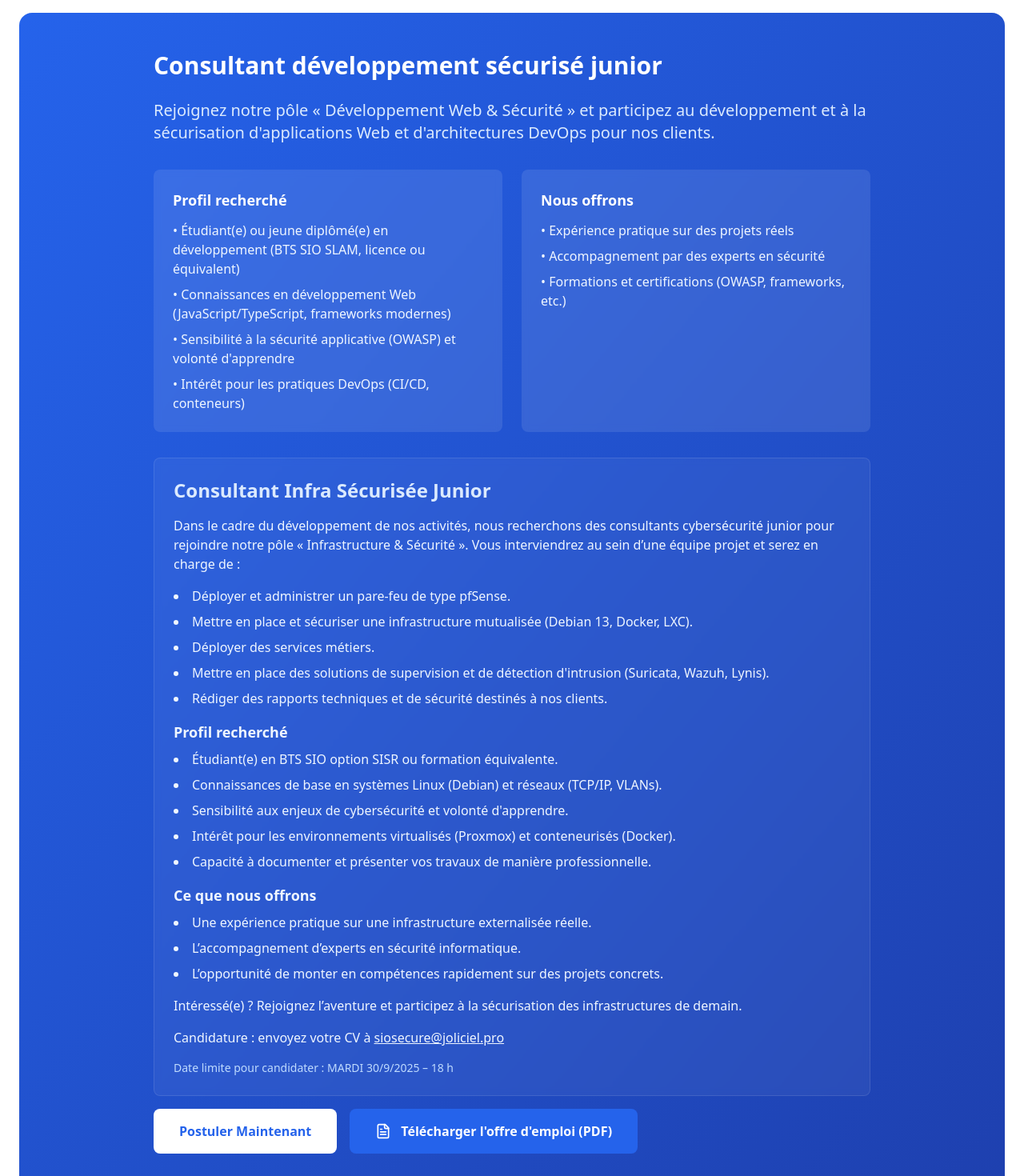
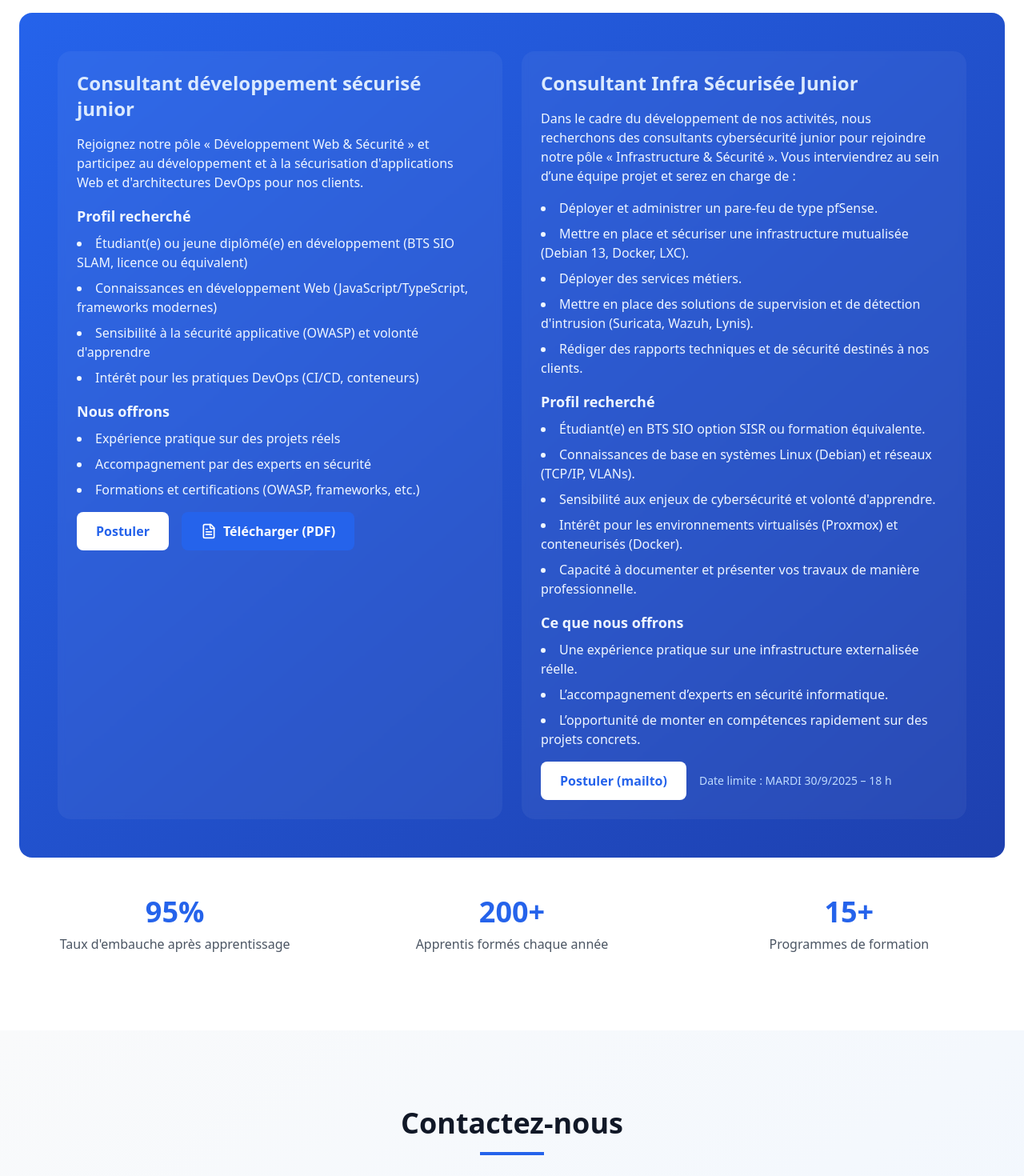
Before and after one commit to LaurentBouquet/siosecure, a React (Vite) app: page / in a window 1280 px wide. Shown: the part 3280-4750 px from the top of the page at 80% size. Built offline with nearby package versions, Linux system fonts and the light colour scheme.

Commit message:
Présentation de l'entreprise

```diff
--- a/src/App.tsx
+++ b/src/App.tsx
@@ -278,37 +278,53 @@ function App() {
           </div>
 
           <div className="p-6 mb-8 text-white bg-gradient-to-br from-blue-600 to-blue-800 rounded-2xl sm:p-12 sm:mb-12">
-            <div className="max-w-4xl mx-auto">
-              <h3 className="mb-6 text-3xl font-bold">Consultant développement sécurisé junior</h3>
-              <p className="mb-8 text-xl text-blue-100">
-                Rejoignez notre pôle « Développement Web & Sécurité » et participez au développement et à la sécurisation d'applications Web et d'architectures DevOps pour nos clients.
-              </p>
+            <div className="mx-auto max-w-7xl">
+              <div className="grid grid-cols-1 gap-6 md:grid-cols-2">
 
-              <div className="grid grid-cols-1 gap-4 mb-6 md:grid-cols-2 md:gap-6 md:mb-8">
-                <div className="p-6 rounded-lg bg-white/10 backdrop-blur-sm">
-                  <h4 className="mb-3 text-lg font-bold">Profil recherché</h4>
-                  <ul className="space-y-2 text-blue-50">
-                    <li>• Étudiant(e) ou jeune diplômé(e) en développement (BTS SIO SLAM, licence ou équivalent)</li>
-                    <li>• Connaissances en développement Web (JavaScript/TypeScript, frameworks modernes)</li>
-                    <li>• Sensibilité à la sécurité applicative (OWASP) et volonté d'apprendre</li>
-                    <li>• Intérêt pour les pratiques DevOps (CI/CD, conteneurs)</li>
+                {/* Panneau 1 : Consultant développement sécurisé junior */}
+                <div className="p-6 rounded-2xl bg-white/5 backdrop-blur-sm">
+                  <h3 className="mb-4 text-2xl font-bold text-blue-100">Consultant développement sécurisé junior</h3>
+                  <p className="mb-4 text-blue-50">Rejoignez notre pôle « Développement Web & Sécurité » et participez au développement et à la sécurisation d'applications Web et d'architectures DevOps pour nos clients.</p>
+
+                  <h4 className="mb-2 text-lg font-bold text-blue-50">Profil recherché</h4>
+                  <ul className="mb-4 space-y-2 list-disc list-inside text-blue-50">
+                    <li>Étudiant(e) ou jeune diplômé(e) en développement (BTS SIO SLAM, licence ou équivalent)</li>
+                    <li>Connaissances en développement Web (JavaScript/TypeScript, frameworks modernes)</li>
+                    <li>Sensibilité à la sécurité applicative (OWASP) et volonté d'apprendre</li>
+                    <li>Intérêt pour les pratiques DevOps (CI/CD, conteneurs)</li>
                   </ul>
-                </div>
 
-                <div className="p-6 rounded-lg bg-white/10 backdrop-blur-sm">
-                  <h4 className="mb-3 text-lg font-bold">Nous offrons</h4>
-                  <ul className="space-y-2 text-blue-50">
-                    <li>• Expérience pratique sur des projets réels</li>
-                    <li>• Accompagnement par des experts en sécurité</li>
-                    <li>• Formations et certifications (OWASP, frameworks, etc.)</li>
+                  <h4 className="mb-2 text-lg font-bold text-blue-50">Nous offrons</h4>
+                  <ul className="mb-4 space-y-2 list-disc list-inside text-blue-50">
+                    <li>Expérience pratique sur des projets réels</li>
+                    <li>Accompagnement par des experts en sécurité</li>
+                    <li>Formations et certifications (OWASP, frameworks, etc.)</li>
                   </ul>
+
+                  <div className="flex flex-col mt-4 md:flex-row md:items-center md:space-x-4">
+                    <button
+                      onClick={() => scrollToSection('contact')}
+                      className="px-6 py-3 font-semibold text-blue-600 transition-all transform bg-white rounded-lg hover:bg-blue-50 hover:scale-105"
+                    >
+                      Postuler
+                    </button>
+
+                    <a
+                      href="/offres-emploi/ConsultantDev/01_offre_emploi.pdf"
+                      download
+                      className="inline-flex items-center px-6 py-3 mt-3 font-semibold text-white transition-all transform bg-blue-600 rounded-lg md:mt-0 hover:bg-blue-700 hover:scale-105"
+                    >
+                      <FileText className="w-5 h-5 mr-2" />
+                      Télécharger (PDF)
+                    </a>
                   </div>
                 </div>
 
-              {/* Nouveau panneau pour Consultant Infra Sécurisée Junior */}
-              <div className="p-6 mt-6 border rounded-lg bg-white/5 backdrop-blur-sm border-white/10">
+                {/* Panneau 2 : Consultant Infra Sécurisée Junior */}
+                <div className="p-6 rounded-2xl bg-white/5 backdrop-blur-sm">
                   <h3 className="mb-4 text-2xl font-bold text-blue-100">Consultant Infra Sécurisée Junior</h3>
                   <p className="mb-4 text-blue-50">Dans le cadre du développement de nos activités, nous recherchons des consultants cybersécurité junior pour rejoindre notre pôle « Infrastructure & Sécurité ». Vous interviendrez au sein d’une équipe projet et serez en charge de :</p>
+
                   <ul className="mb-4 space-y-2 list-disc list-inside text-blue-50">
                     <li>Déployer et administrer un pare-feu de type pfSense.</li>
                     <li>Mettre en place et sécuriser une infrastructure mutualisée (Debian 13, Docker, LXC).</li>
@@ -333,27 +349,12 @@ function App() {
                     <li>L’opportunité de monter en compétences rapidement sur des projets concrets.</li>
                   </ul>
 
-                <p className="mb-4 text-blue-50">Intéressé(e) ? Rejoignez l’aventure et participez à la sécurisation des infrastructures de demain.</p>
-                <p className="mb-4 text-blue-50">Candidature : envoyez votre CV à <a href="mailto:siosecure@joliciel.pro" className="underline">siosecure@joliciel.pro</a></p>
-                <p className="text-sm text-blue-200">Date limite pour candidater : MARDI 30/9/2025 – 18 h</p>
+                  <div className="flex flex-col mt-4 md:flex-row md:items-center md:space-x-4">
+                    <a href="mailto:siosecure@joliciel.pro" className="px-6 py-3 font-semibold text-blue-600 transition-all transform bg-white rounded-lg hover:bg-blue-50 hover:scale-105">Postuler (mailto)</a>
+                    <p className="mt-3 text-sm text-blue-200 md:mt-0">Date limite : MARDI 30/9/2025 – 18 h</p>
+                  </div>
                 </div>
 
-              <div className="flex flex-col mt-4 md:flex-row md:items-center md:space-x-4">
-                <button
-                  onClick={() => scrollToSection('contact')}
-                  className="px-8 py-4 font-semibold text-blue-600 transition-all transform bg-white rounded-lg hover:bg-blue-50 hover:scale-105"
-                >
-                  Postuler Maintenant
-                </button>
-
-                <a
-                  href="/offres-emploi/ConsultantDev/01_offre_emploi.pdf"
-                  download
-                  className="inline-flex items-center px-8 py-4 mt-3 font-semibold text-white transition-all transform bg-blue-600 rounded-lg md:mt-0 hover:bg-blue-700 hover:scale-105"
-                >
-                  <FileText className="w-5 h-5 mr-3" />
-                  Télécharger l'offre d'emploi (PDF)
-                </a>
               </div>
             </div>
           </div>
```
Lines whose indentation alone changed are shown as unchanged.
